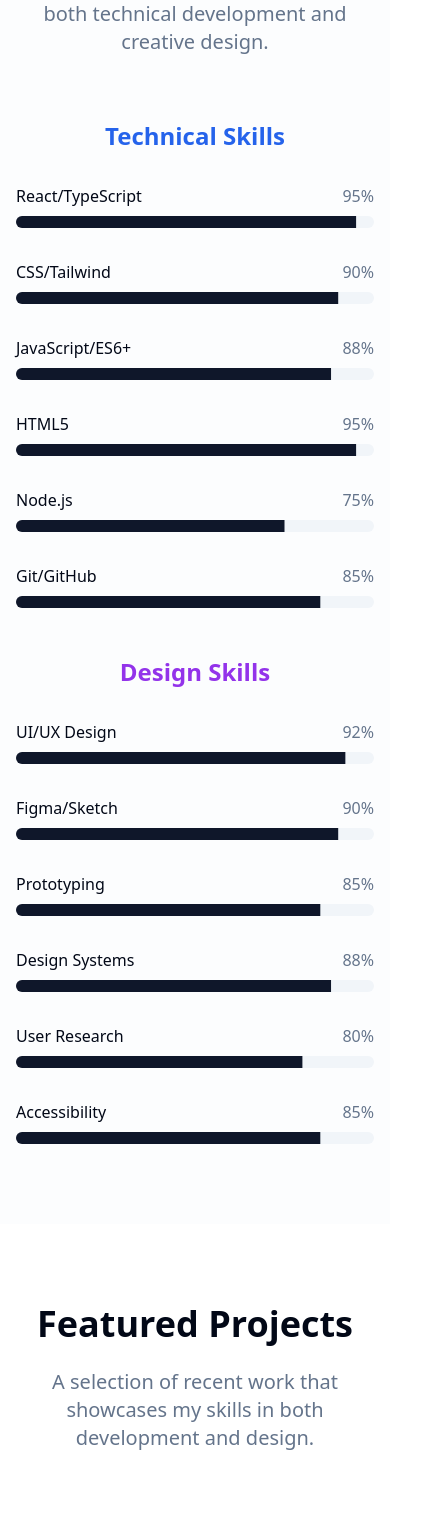
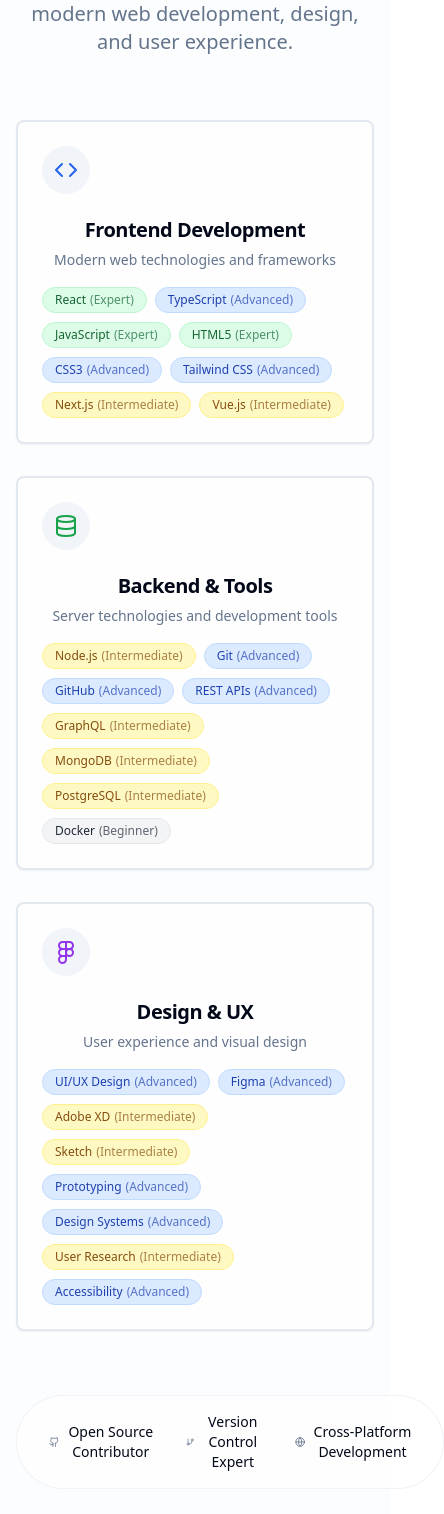
Before and after one commit to dirksmirk/WebsitePortfolio, a React (Vite) app: page / in a window 390 px wide. Shown: the part 2786-4300 px from the top of the page, 444 px wide, since content can reach past the window. Built offline with nearby package versions, Linux system fonts and the light colour scheme; grey boxes are pictures that could not be loaded.

Commit message:
feat: Replace skills section with icon grid
Replaces the percentage bars in the skills section with a grid of skill/tool icons, including icon selection, layout design, skill card components, enhanced visuals, and responsiveness.

```diff
--- a/src/components/Skills.tsx
+++ b/src/components/Skills.tsx
@@ -1,24 +1,84 @@
 
-import { Progress } from "@/components/ui/progress";
+import { Badge } from "@/components/ui/badge";
+import { Card, CardContent, CardHeader, CardTitle } from "@/components/ui/card";
+import { Code, Database, Globe, GitBranch, Github, Figma } from "lucide-react";
 
 const Skills = () => {
-  const technicalSkills = [
-    { name: "React/TypeScript", level: 95 },
-    { name: "CSS/Tailwind", level: 90 },
-    { name: "JavaScript/ES6+", level: 88 },
-    { name: "HTML5", level: 95 },
-    { name: "Node.js", level: 75 },
-    { name: "Git/GitHub", level: 85 },
+  const skillCategories = [
+    {
+      title: "Frontend Development",
+      description: "Modern web technologies and frameworks",
+      color: "text-blue-600",
+      skills: [
+        { name: "React", level: "Expert" },
+        { name: "TypeScript", level: "Advanced" },
+        { name: "JavaScript", level: "Expert" },
+        { name: "HTML5", level: "Expert" },
+        { name: "CSS3", level: "Advanced" },
+        { name: "Tailwind CSS", level: "Advanced" },
+        { name: "Next.js", level: "Intermediate" },
+        { name: "Vue.js", level: "Intermediate" },
+      ]
+    },
+    {
+      title: "Backend & Tools",
+      description: "Server technologies and development tools",
+      color: "text-green-600",
+      skills: [
+        { name: "Node.js", level: "Intermediate" },
+        { name: "Git", level: "Advanced" },
+        { name: "GitHub", level: "Advanced" },
+        { name: "REST APIs", level: "Advanced" },
+        { name: "GraphQL", level: "Intermediate" },
+        { name: "MongoDB", level: "Intermediate" },
+        { name: "PostgreSQL", level: "Intermediate" },
+        { name: "Docker", level: "Beginner" },
+      ]
+    },
+    {
+      title: "Design & UX",
+      description: "User experience and visual design",
+      color: "text-purple-600",
+      skills: [
+        { name: "UI/UX Design", level: "Advanced" },
+        { name: "Figma", level: "Advanced" },
+        { name: "Adobe XD", level: "Intermediate" },
+        { name: "Sketch", level: "Intermediate" },
+        { name: "Prototyping", level: "Advanced" },
+        { name: "Design Systems", level: "Advanced" },
+        { name: "User Research", level: "Intermediate" },
+        { name: "Accessibility", level: "Advanced" },
+      ]
+    }
   ];
 
-  const designSkills = [
-    { name: "UI/UX Design", level: 92 },
-    { name: "Figma/Sketch", level: 90 },
-    { name: "Prototyping", level: 85 },
-    { name: "Design Systems", level: 88 },
-    { name: "User Research", level: 80 },
-    { name: "Accessibility", level: 85 },
-  ];
+  const getIcon = (categoryTitle: string) => {
+    switch (categoryTitle) {
+      case "Frontend Development":
+        return <Code className="w-6 h-6" />;
+      case "Backend & Tools":
+        return <Database className="w-6 h-6" />;
+      case "Design & UX":
+        return <Figma className="w-6 h-6" />;
+      default:
+        return <Globe className="w-6 h-6" />;
+    }
+  };
+
+  const getLevelColor = (level: string) => {
+    switch (level) {
+      case "Expert":
+        return "bg-green-100 text-green-800 border-green-200";
+      case "Advanced":
+        return "bg-blue-100 text-blue-800 border-blue-200";
+      case "Intermediate":
+        return "bg-yellow-100 text-yellow-800 border-yellow-200";
+      case "Beginner":
+        return "bg-gray-100 text-gray-800 border-gray-200";
+      default:
+        return "bg-gray-100 text-gray-800 border-gray-200";
+    }
+  };
 
   return (
     <section id="skills" className="py-20 bg-accent/20">
@@ -26,47 +86,62 @@ const Skills = () => {
         <div className="text-center mb-16">
           <h2 className="text-4xl sm:text-5xl font-bold mb-6">Skills & Expertise</h2>
           <p className="text-xl text-muted-foreground max-w-3xl mx-auto">
-            A comprehensive toolkit spanning both technical development and creative design.
+            A comprehensive toolkit spanning modern web development, design, and user experience.
           </p>
         </div>
 
-        <div className="grid grid-cols-1 lg:grid-cols-2 gap-12">
-          <div className="space-y-8">
-            <h3 className="text-2xl font-bold text-center mb-8 text-blue-600">
-              Technical Skills
-            </h3>
-            {technicalSkills.map((skill, index) => (
-              <div key={skill.name} className="space-y-2">
-                <div className="flex justify-between">
-                  <span className="font-medium">{skill.name}</span>
-                  <span className="text-muted-foreground">{skill.level}%</span>
+        <div className="grid grid-cols-1 lg:grid-cols-3 gap-8">
+          {skillCategories.map((category, categoryIndex) => (
+            <Card
+              key={category.title}
+              className="group hover:shadow-lg transition-all duration-300 border-2 hover:border-primary/20 bg-background/50 backdrop-blur-sm"
+              style={{ animationDelay: `${categoryIndex * 0.1}s` }}
+            >
+              <CardHeader className="text-center pb-4">
+                <div className={`inline-flex items-center justify-center w-12 h-12 rounded-full bg-accent mb-4 group-hover:scale-110 transition-transform duration-200 ${category.color}`}>
+                  {getIcon(category.title)}
                 </div>
-                <Progress
-                  value={skill.level}
-                  className="h-3"
-                  style={{ animationDelay: `${index * 0.1}s` }}
-                />
-              </div>
-            ))}
-          </div>
+                <CardTitle className="text-xl font-bold mb-2">{category.title}</CardTitle>
+                <p className="text-sm text-muted-foreground">{category.description}</p>
+              </CardHeader>
+              <CardContent>
+                <div className="flex flex-wrap gap-2">
+                  {category.skills.map((skill, skillIndex) => (
+                    <div
+                      key={skill.name}
+                      className="group/skill"
+                      style={{ animationDelay: `${(categoryIndex * 0.1) + (skillIndex * 0.05)}s` }}
+                    >
+                      <Badge
+                        variant="outline"
+                        className={`${getLevelColor(skill.level)} hover:scale-105 transition-all duration-200 cursor-default px-3 py-1 text-xs font-medium group-hover/skill:shadow-md border`}
+                      >
+                        <span className="font-medium">{skill.name}</span>
+                        <span className="ml-1 text-xs opacity-70">({skill.level})</span>
+                      </Badge>
+                    </div>
+                  ))}
+                </div>
+              </CardContent>
+            </Card>
+          ))}
+        </div>
 
-          <div className="space-y-8">
-            <h3 className="text-2xl font-bold text-center mb-8 text-purple-600">
-              Design Skills
-            </h3>
-            {designSkills.map((skill, index) => (
-              <div key={skill.name} className="space-y-2">
-                <div className="flex justify-between">
-                  <span className="font-medium">{skill.name}</span>
-                  <span className="text-muted-foreground">{skill.level}%</span>
-                </div>
-                <Progress
-                  value={skill.level}
-                  className="h-3"
-                  style={{ animationDelay: `${index * 0.1}s` }}
-                />
-              </div>
-            ))}
+        {/* Additional Skills Summary */}
+        <div className="mt-16 text-center">
+          <div className="inline-flex items-center space-x-8 bg-background/50 backdrop-blur-sm rounded-full px-8 py-4 border border-border/50">
+            <div className="flex items-center space-x-2">
+              <Github className="w-5 h-5 text-muted-foreground" />
+              <span className="text-sm font-medium">Open Source Contributor</span>
+            </div>
+            <div className="flex items-center space-x-2">
+              <GitBranch className="w-5 h-5 text-muted-foreground" />
+              <span className="text-sm font-medium">Version Control Expert</span>
+            </div>
+            <div className="flex items-center space-x-2">
+              <Globe className="w-5 h-5 text-muted-foreground" />
+              <span className="text-sm font-medium">Cross-Platform Development</span>
+            </div>
           </div>
         </div>
       </div>
```
